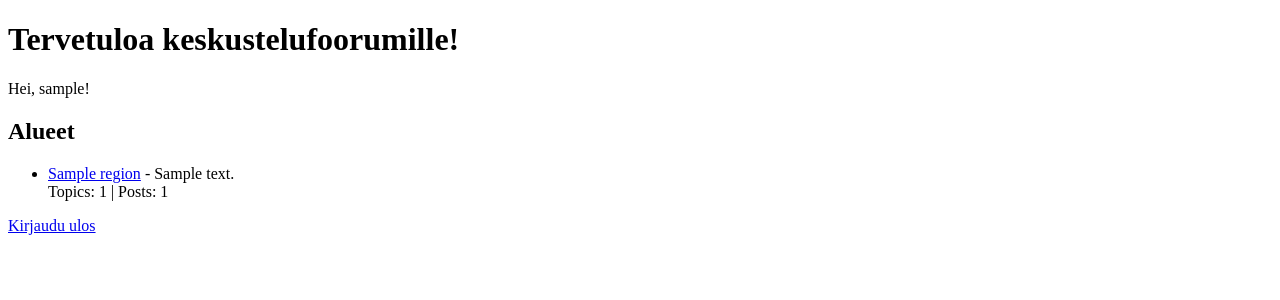
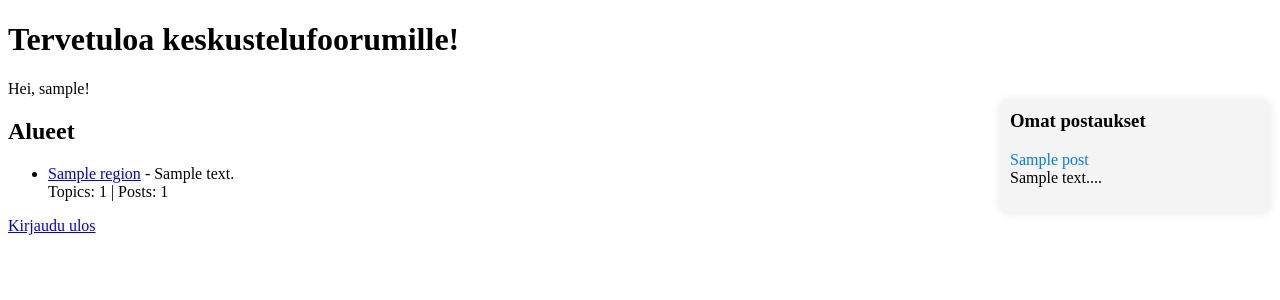
Before and after one commit to k1rtsu/Tsoha, a Flask app: template templates/index.html in a window 1280 px wide. Shown: the top 300 px of the page. Run offline with Flask 3, Linux system fonts and the light colour scheme; the template is opened without the code that fills it: most values are stand-ins (such as "Sample title", 1, 10 or a date in 2020).

Commit message:
User can see own post on the main page

```diff
--- a/routes.py
+++ b/routes.py
@@ -4,7 +4,7 @@ from flask import render_template, request, redirect, session, abort
 import users
 from regions import get_regions, regions_posts_count, regions_topics_count, get_region
 from topics import get_topics, topic_posts_count, get_topic, create_topic
-from posts import get_posts, create_post
+from posts import get_posts, create_post, get_user_posts
 
 
 #MAINPAGE
@@ -15,9 +15,11 @@ def index():
 
     post_count = regions_posts_count()
     topic_count = regions_topics_count()
+    user_posts = get_user_posts()
 
     return render_template("index.html", username=username, regions=regions,
-                           regions_topic_count=topic_count, regions_post_count=post_count)
+                           regions_topic_count=topic_count, regions_post_count=post_count,
+                           user_posts=user_posts)
 
 
 #CREATEACCOUNT
--- a/templates/index.html
+++ b/templates/index.html
@@ -4,6 +4,41 @@
     <meta charset="UTF-8">
     <meta name="viewport" content="width=device-width, initial-scale=1.0">
     <title>Tervetuloa</title>
+    <style>
+        /* Tyylitellään oikeanpuoleinen osa */
+        #user-posts {
+            position: fixed;
+            right: 10px;
+            top: 100px;
+            width: 250px;
+            background-color: #f4f4f4;
+            padding: 10px;
+            border-radius: 8px;
+            box-shadow: 0 0 10px rgba(0, 0, 0, 0.1);
+        }
+
+        #user-posts h3 {
+            margin-top: 0;
+        }
+
+        #user-posts ul {
+            list-style-type: none;
+            padding-left: 0;
+        }
+
+        #user-posts li {
+            margin-bottom: 10px;
+        }
+
+        #user-posts a {
+            text-decoration: none;
+            color: #007bff;
+        }
+
+        #user-posts a:hover {
+            text-decoration: underline;
+        }
+    </style>
 </head>
 <body>
     <h1>Tervetuloa keskustelufoorumille!</h1>
@@ -25,6 +60,24 @@
         <p>
             <a href="/logout">Kirjaudu ulos</a>
         </p>
+
+        <!-- Käyttäjän kirjoittamat postaukset oikeassa reunassa -->
+        <div id="user-posts">
+            <h3>Omat postaukset</h3>
+            <ul>
+                {% if user_posts %}
+                    {% for post in user_posts %}
+                        <li>
+                            <a href="/topic/{{ post.topic_id }}">{{ post.topic_title }}</a><br>
+                            {{ post.content[:100] }}...  <!-- Näytetään vain 100 ensimmäistä merkkiä -->
+                        </li>
+                    {% endfor %}
+                {% else %}
+                    <li>Ei postauksia.</li>
+                {% endif %}
+            </ul>
+        </div>
+
     {% else %}
         <p>
             <a href="/create_account">Luo käyttäjä</a>
```
Also changed, not shown: comments.py (deleted, +0 -8 lines), posts.py (+17 -0 lines), users.py (+1 -9 lines).
